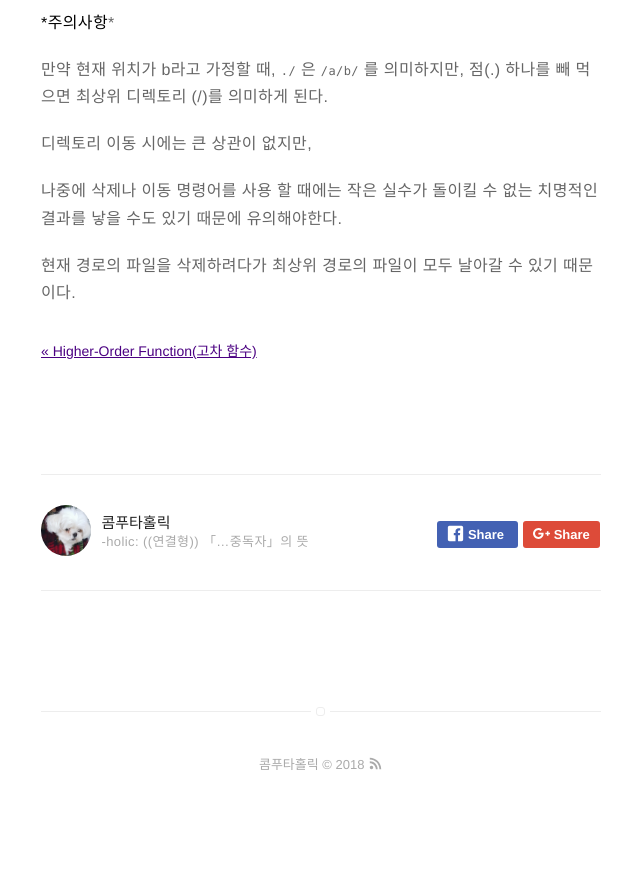
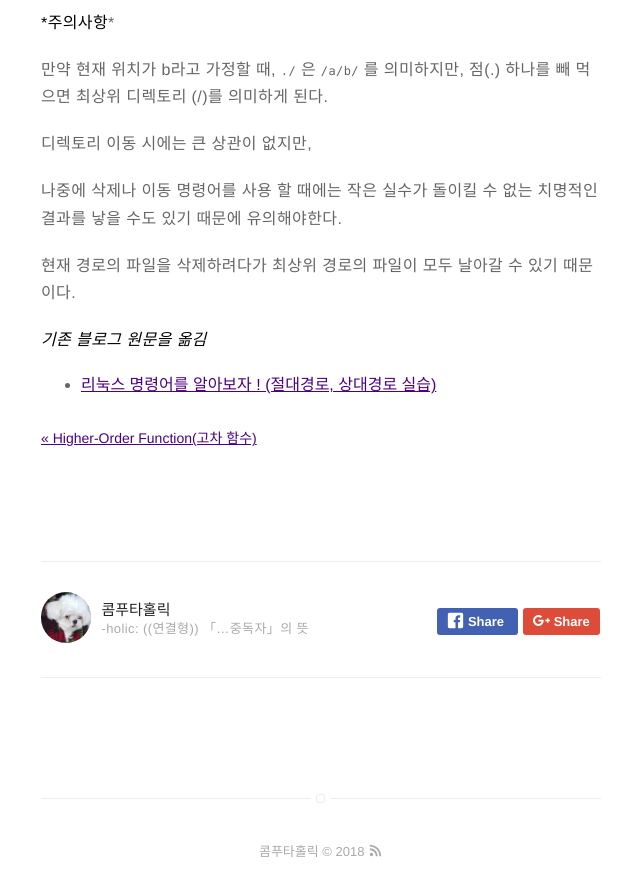
Before and after one commit to itholic/itholic.github.io, a Jekyll site: the page built from _posts/2018/10/25/2018-10-25-linux-cd.md, in a window 1280 px wide and 900 px high, scrolled down 6001 px. Shown: the top 896 px of the window, without its empty margins (319-959 px from the left). Built offline with Jekyll 4.4.1, drawn with Linux system fonts in a browser that asks for light colours; comment, search, counter and statistics services are not loaded; before the commit the page ends 6814 px from its top, so only the background shows below that.

Commit message:
[linux-cd] add link

```diff
--- a/_posts/2018/10/25/2018-10-25-linux-cd.md
+++ b/_posts/2018/10/25/2018-10-25-linux-cd.md
@@ -206,3 +206,8 @@ pwd
 나중에 삭제나 이동 명령어를 사용 할 때에는 작은 실수가 돌이킬 수 없는 치명적인 결과를 낳을 수도 있기 때문에 유의해야한다.
 
 현재 경로의 파일을 삭제하려다가 최상위 경로의 파일이 모두 날아갈 수 있기 때문이다.
+
+
+***기존 블로그 원문을 옮김***
+
+- <a href="https://blog.naver.com/haejoon90/220740593679" target="_blank">리눅스 명령어를 알아보자 ! (절대경로, 상대경로 실습)</a>
```
